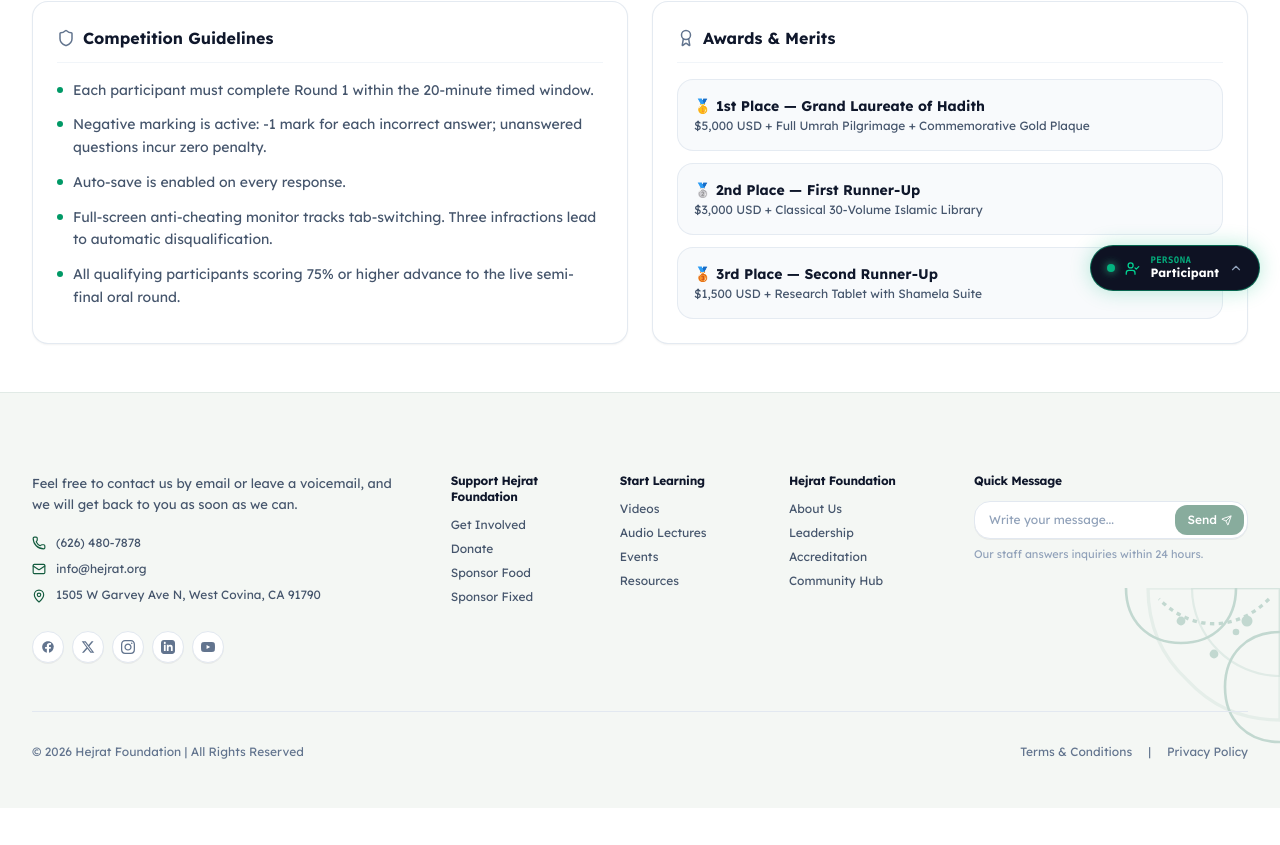
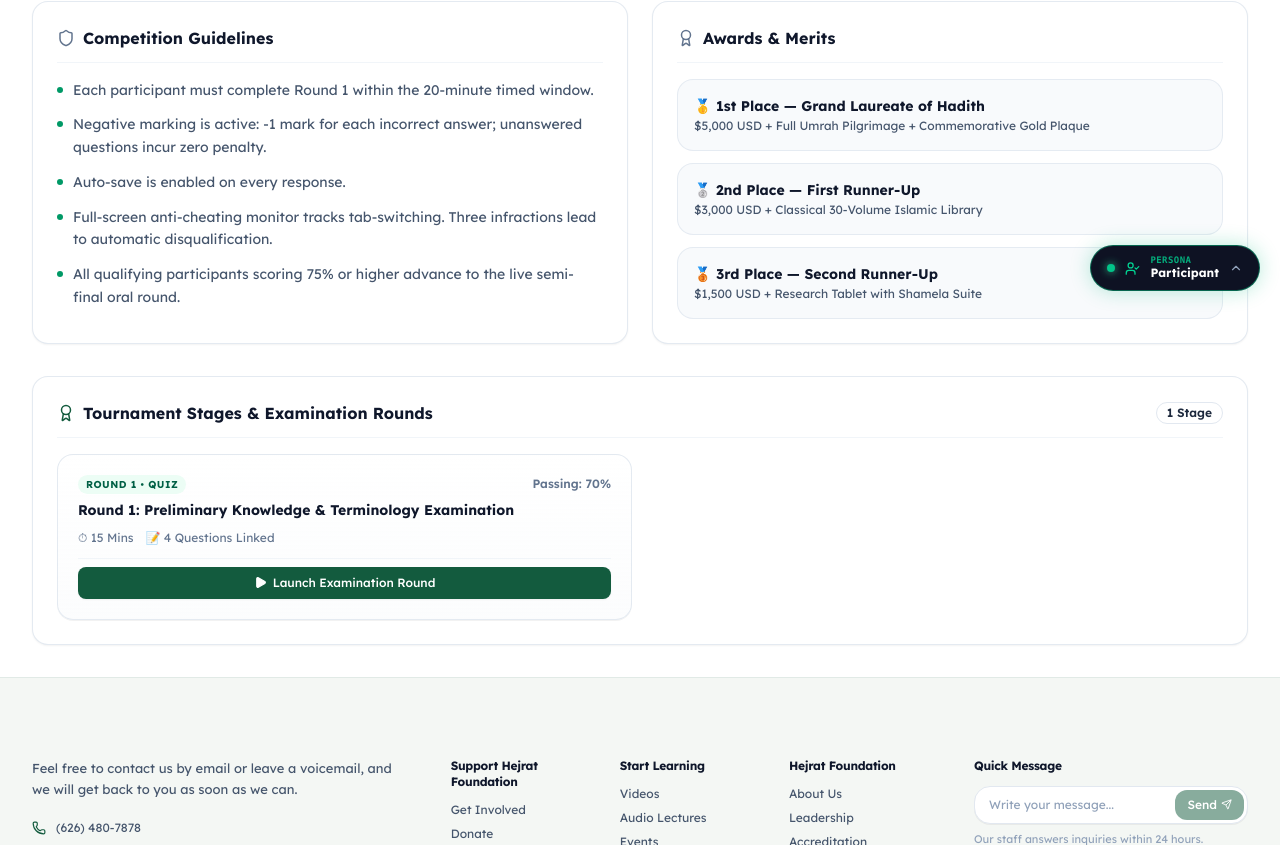
Before and after one commit to FuadTesfaye/ilmflow-state, a Next.js app: page /competitions/1 in a window 1280 px wide. Shown: the part 489-1334 px from the top of the page. Before the commit the page ends 1297 px from the top, so only its background shows below. Built offline with nearby package versions, Linux system fonts and the light colour scheme.

Commit message:
feat(academics): add tournament stages breakdown and live exam standings on leaderboard

```diff
--- a/src/app/competitions/[id]/page.tsx
+++ b/src/app/competitions/[id]/page.tsx
@@ -181,6 +181,72 @@ export default function CompetitionDetailPage() {
         </Card>
       </div>
 
+      {/* Tournament Rounds & Examination Structure */}
+      <Card className="p-6 space-y-4">
+        <div className="flex items-center justify-between pb-3 border-b border-slate-100">
+          <div className="flex items-center gap-2">
+            <Award size={18} className="text-[#135B3E]" />
+            <h3 className="text-base font-bold text-slate-900">Tournament Stages &amp; Examination Rounds</h3>
+          </div>
+          <Badge variant="outline" className="text-xs">
+            {comp.rounds.length} Stage{comp.rounds.length > 1 ? 's' : ''}
+          </Badge>
+        </div>
+
+        <div className="grid grid-cols-1 sm:grid-cols-2 gap-4">
+          {comp.rounds.map((round) => {
+            const roundQuestionsCount = round.questionIds?.length || 0;
+            return (
+              <div
+                key={round.id}
+                className="p-5 rounded-2xl border border-slate-200/90 bg-linear-to-b from-white to-slate-50/50 flex flex-col justify-between space-y-3 shadow-2xs hover:border-emerald-300 transition-all"
+              >
+                <div className="space-y-1.5">
+                  <div className="flex items-center justify-between">
+                    <span className="text-[10px] font-bold uppercase tracking-wider text-emerald-800 bg-emerald-50 px-2 py-0.5 rounded-full">
+                      Round {round.roundNumber} • {round.type.replace('_', ' ')}
+                    </span>
+                    <span className="text-xs font-semibold text-slate-500">
+                      Passing: {round.passingScore}%
+                    </span>
+                  </div>
+                  <h4 className="text-sm font-bold text-slate-900">{round.title}</h4>
+                  <div className="flex items-center gap-3 text-xs text-slate-500 pt-1">
+                    {round.timeLimitMinutes && (
+                      <span>⏱ {round.timeLimitMinutes} Mins</span>
+                    )}
+                    {round.type === 'quiz' && (
+                      <span>📝 {roundQuestionsCount > 0 ? `${roundQuestionsCount} Questions Linked` : 'Central Bank Questions'}</span>
+                    )}
+                  </div>
+                </div>
+
+                <div className="pt-2 border-t border-slate-100">
+                  {round.type === 'quiz' ? (
+                    <Link href={`/test/${comp.id}`}>
+                      <Button size="sm" className="w-full text-xs gap-1.5 bg-[#135B3E] hover:bg-[#0e4831]">
+                        <Play size={13} fill="currentColor" />
+                        <span>Launch Examination Round</span>
+                      </Button>
+                    </Link>
+                  ) : (
+                    <Button
+                      size="sm"
+                      variant="outline"
+                      onClick={() => setShowSubmitModal(true)}
+                      className="w-full text-xs gap-1.5"
+                    >
+                      <Volume2 size={14} />
+                      <span>Upload Round Entry</span>
+                    </Button>
+                  )}
+                </div>
+              </div>
+            );
+          })}
+        </div>
+      </Card>
+
       {/* Submission Modal Dialog */}
       {showSubmitModal && (
         <div className="fixed inset-0 z-50 bg-slate-900/50 backdrop-blur-xs flex items-center justify-center p-4">
--- a/src/app/leaderboard/page.tsx
+++ b/src/app/leaderboard/page.tsx
@@ -8,16 +8,34 @@ import { Table, TableHeader, TableRow, TableHead, TableBody, TableCell } from '.
 import { Trophy, Clock, Medal } from 'lucide-react';
 
 export default function LeaderboardPage() {
-  const { competitions } = useApp();
+  const { competitions, quizAttempts } = useApp();
   const [selectedCompId, setSelectedCompId] = useState(competitions[0]?.id || '');
 
   const mockLeaderboard = [
-    { rank: 1, name: 'Zayd Al-Ansari', country: 'Canada', score: 95, time: '08m 14s', badge: '1st Place' },
-    { rank: 2, name: 'Bilal Ibn Rabah Al-Habashi', country: 'Saudi Arabia', score: 94, time: '09m 22s', badge: '2nd Place' },
-    { rank: 3, name: 'Tariq ibn Ziyad', country: 'Morocco', score: 90, time: '10m 05s', badge: '3rd Place' },
-    { rank: 4, name: 'Amina Al-Fassi', country: 'United Kingdom', score: 88, time: '11m 40s', badge: 'Finalist' },
-    { rank: 5, name: 'Ibrahim Al-Dimashqi', country: 'Turkey', score: 85, time: '12m 10s', badge: 'Finalist' }
+    { name: 'Zayd Al-Ansari', country: 'Canada', score: 95, time: '08m 14s', badge: '1st Place' },
+    { name: 'Bilal Ibn Rabah Al-Habashi', country: 'Saudi Arabia', score: 94, time: '09m 22s', badge: '2nd Place' },
+    { name: 'Tariq ibn Ziyad', country: 'Morocco', score: 90, time: '10m 05s', badge: '3rd Place' },
+    { name: 'Amina Al-Fassi', country: 'United Kingdom', score: 88, time: '11m 40s', badge: 'Finalist' },
+    { name: 'Ibrahim Al-Dimashqi', country: 'Turkey', score: 85, time: '12m 10s', badge: 'Finalist' }
   ];
+
+  const liveAttempts = quizAttempts
+    .filter((a) => a.competitionId === selectedCompId && a.status === 'submitted')
+    .map((a) => ({
+      name: a.participantName,
+      country: 'United States',
+      score: a.percentage,
+      time: `${Math.floor(a.timeSpentSeconds / 60)}m ${a.timeSpentSeconds % 60}s`,
+      badge: a.percentage >= 90 ? 'Gold Distinction' : a.percentage >= 70 ? 'Sanad Pass' : 'Completed'
+    }));
+
+  const combinedLeaderboard = [...liveAttempts, ...mockLeaderboard]
+    .sort((a, b) => b.score - a.score)
+    .map((item, idx) => ({
+      ...item,
+      rank: idx + 1,
+      badge: idx === 0 ? '1st Place' : idx === 1 ? '2nd Place' : idx === 2 ? '3rd Place' : item.badge
+    }));
 
   return (
     <div className="page-enter min-h-screen py-8 sm:py-12 px-4 sm:px-6 lg:px-8 max-w-7xl mx-auto space-y-8 sm:space-y-10 text-slate-900">
@@ -64,12 +82,12 @@ export default function LeaderboardPage() {
             2nd Place Silver
           </Badge>
           <div>
-            <h3 className="text-sm sm:text-base font-bold text-slate-900">{mockLeaderboard[1].name}</h3>
-            <p className="text-xs text-slate-500 mt-0.5">{mockLeaderboard[1].country}</p>
+            <h3 className="text-sm sm:text-base font-bold text-slate-900">{combinedLeaderboard[1]?.name || 'Finalist'}</h3>
+            <p className="text-xs text-slate-500 mt-0.5">{combinedLeaderboard[1]?.country || 'Regional'}</p>
           </div>
           <div className="pt-2 border-t border-slate-100 flex justify-between text-xs font-semibold">
             <span className="text-slate-400">Score</span>
-            <span className="text-slate-800 font-mono text-sm">{mockLeaderboard[1].score} pts</span>
+            <span className="text-slate-800 font-mono text-sm">{combinedLeaderboard[1]?.score ?? 0} pts</span>
           </div>
         </Card>
 
@@ -85,12 +103,12 @@ export default function LeaderboardPage() {
             1
           </div>
           <div>
-            <h3 className="text-base sm:text-lg font-bold text-slate-900">{mockLeaderboard[0].name}</h3>
-            <p className="text-xs text-[#135B3E] font-semibold mt-0.5">{mockLeaderboard[0].country}</p>
+            <h3 className="text-base sm:text-lg font-bold text-slate-900">{combinedLeaderboard[0]?.name || 'Top Competitor'}</h3>
+            <p className="text-xs text-[#135B3E] font-semibold mt-0.5">{combinedLeaderboard[0]?.country || 'National'}</p>
           </div>
           <div className="pt-3 border-t border-emerald-100 flex justify-between text-xs font-bold">
             <span className="text-slate-500">Score</span>
-            <span className="text-[#135B3E] font-mono text-base">{mockLeaderboard[0].score} pts</span>
+            <span className="text-[#135B3E] font-mono text-base">{combinedLeaderboard[0]?.score ?? 0} pts</span>
           </div>
         </Card>
 
@@ -103,12 +121,12 @@ export default function LeaderboardPage() {
             3rd Place Bronze
           </Badge>
           <div>
-            <h3 className="text-sm sm:text-base font-bold text-slate-900">{mockLeaderboard[2].name}</h3>
-            <p className="text-xs text-slate-500 mt-0.5">{mockLeaderboard[2].country}</p>
+            <h3 className="text-sm sm:text-base font-bold text-slate-900">{combinedLeaderboard[2]?.name || 'Bronze Honoree'}</h3>
+            <p className="text-xs text-slate-500 mt-0.5">{combinedLeaderboard[2]?.country || 'Regional'}</p>
           </div>
           <div className="pt-2 border-t border-slate-100 flex justify-between text-xs font-semibold">
             <span className="text-slate-400">Score</span>
-            <span className="text-amber-900 font-mono text-sm">{mockLeaderboard[2].score} pts</span>
+            <span className="text-amber-900 font-mono text-sm">{combinedLeaderboard[2]?.score ?? 0} pts</span>
           </div>
         </Card>
       </div>
@@ -128,7 +146,7 @@ export default function LeaderboardPage() {
               </TableRow>
             </TableHeader>
             <TableBody className="divide-y divide-slate-100 text-xs">
-              {mockLeaderboard.map((entry) => (
+              {combinedLeaderboard.map((entry) => (
                 <TableRow key={entry.rank} className="hover:bg-slate-50/60">
                   <TableCell className="font-mono font-bold">#{entry.rank}</TableCell>
                   <TableCell className="font-semibold text-slate-900">{entry.name}</TableCell>
```
